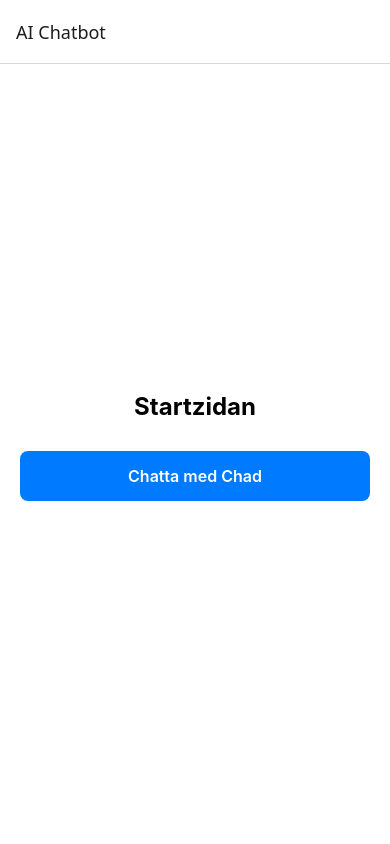
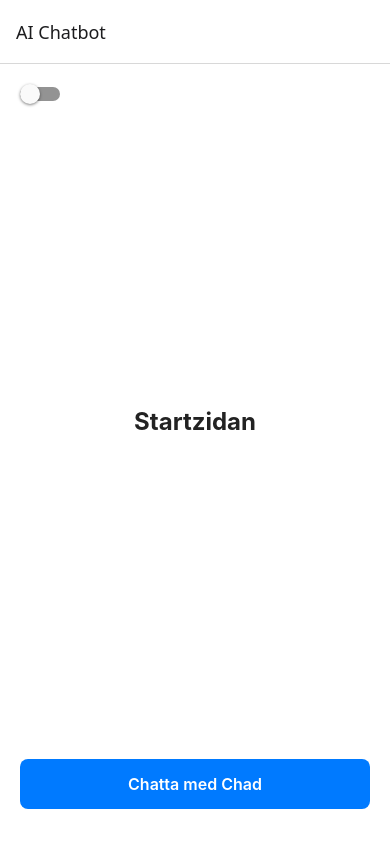
Before and after one commit to anton-jj/chatbot, a React Native app: screen /Start in a window 390 px wide. Built offline with nearby package versions, Linux system fonts and the light colour scheme; no server answers.

Commit message:
added theme switch and swapped some elements around

```diff
--- a/components/ChatBubble.tsx
+++ b/components/ChatBubble.tsx
@@ -1,18 +1,22 @@
-import { View, Text, StyleSheet } from "react-native";
+import { View, Text, StyleSheet, useColorScheme, Appearance, Switch, } from "react-native";
 import { UIMessage } from "../hooks/useChatHistory";
+
 
 type ChatBubbleProps = {
   message: UIMessage;
 }
 
 export default function ChatBubble({ message }: ChatBubbleProps) {
+    const colorScheme = useColorScheme();
+    const themeContainerStyle = colorScheme === 'light' ? styles.lightThemeOverlap : styles.darkThemeOverlap;
+
   if (message.sender === "user") {
     return (
       <View style={styles.wrapper}>
         <View style={styles.container}>
           <Text style={styles.text}>{message.message}</Text>
           <View style={styles.rightArrow} />
-          <View style={styles.rightArrowOverlap} />
+          <View style={[styles.rightArrowOverlap, themeContainerStyle]} />
         </View>
       </View>
     )
@@ -22,7 +26,7 @@ export default function ChatBubble({ message }: ChatBubbleProps) {
       <View style={styles.wrapperAi}>
         <View style={styles.containerAi}>
           <View style={styles.rightArrowAi} />
-          <View style={styles.rightArrowOverlapAi} />
+          <View style={[styles.rightArrowOverlapAi, themeContainerStyle]} />
           <Text style={styles.textAi}>{message.message}</Text>
         </View>
       </View>
@@ -34,7 +38,6 @@ export default function ChatBubble({ message }: ChatBubbleProps) {
 const styles = StyleSheet.create({
   wrapper: {
     flex: 1,
-    backgroundColor: "#fff",
     alignItems: "center",
     justifyContent: "center",
   },
@@ -63,18 +66,20 @@ const styles = StyleSheet.create({
   },
   rightArrowOverlap: {
     position: "absolute",
-    backgroundColor: "#fff",
     width: 20,
     height: 35,
     bottom: -6,
     borderBottomLeftRadius: 18,
     right: -20
   },
-
-
+  darkThemeOverlap: {
+    backgroundColor: "#222"
+  },
+  lightThemeOverlap: {
+    backgroundColor: "#fff"
+  },
   wrapperAi: {
     flex: 1,
-    backgroundColor: "#fff",
     alignItems: "center",
     justifyContent: "center",
   },
@@ -103,7 +108,6 @@ const styles = StyleSheet.create({
   },
   rightArrowOverlapAi: {
     position: "absolute",
-    backgroundColor: "#fff",
     width: 20,
     height: 35,
     bottom: -6,
--- a/screens/ChatScreen.tsx
+++ b/screens/ChatScreen.tsx
@@ -6,7 +6,11 @@ import {
   StyleSheet,
   Text,
   View,
+  useColorScheme,
+  Appearance,
+  Switch,
 } from "react-native";
+import { DarkTheme, DefaultTheme, ThemeProvider } from '@react-navigation/native';
 import { createChatBot } from "../Api";
 import { InputField } from "../components/InputField";
 import { ChatHistory } from "../components/ChatHistory";
@@ -15,8 +19,12 @@ import { useEffect } from "react";
 import { ChatHistoryProvider, useChatHistory } from "../hooks/useChatHistory";
 
 
+
 export default function ChatScreen() {
   const { setBot } = useChatHistory();
+  const colorScheme = useColorScheme();
+  const themeTextStyle = colorScheme === 'light' ? styles.lightThemeText : styles.darkThemeText;
+  const themeContainerStyle = colorScheme === 'light' ? styles.lightContainer : styles.darkContainer;
 
   useEffect(() => {
     const bot1 = createChatBot(
@@ -35,16 +43,17 @@ export default function ChatScreen() {
 
     <KeyboardAvoidingView
       behavior={Platform.OS === "ios" ? "padding" : "height"}
-      style={styles.container}
-    >
+      style={[styles.container, themeContainerStyle]}>
       <SafeAreaView>
-        <ScrollView style={styles.scrollView}>
-          <ChatHistory></ChatHistory>
-        </ScrollView>
-        <View style={styles.container}>
-          <InputField />
-          <StatusBar style="auto" />
-        </View>
+        <ThemeProvider value={colorScheme=== 'dark' ? DarkTheme : DefaultTheme}>
+          <ScrollView style={[styles.scrollView, themeContainerStyle]}>
+            <ChatHistory></ChatHistory>
+          </ScrollView>
+          <View style={[styles.container, themeContainerStyle]}>
+            <InputField />
+            <StatusBar style="auto" />
+          </View>
+        </ThemeProvider>
       </SafeAreaView>
     </KeyboardAvoidingView>
 
@@ -53,21 +62,28 @@ export default function ChatScreen() {
 const styles = StyleSheet.create({
   container: {
     flex: 1,
-    backgroundColor: "#fff",
     alignItems: "center",
     justifyContent: "center",
     marginTop: -1,
-    borderTopLeftRadius: 25,
-    borderTopRightRadius: 25,
+  },
+    lightContainer: {
+    backgroundColor: '#fff',
+  },
+  darkContainer: {
+    backgroundColor: '#222',
+  },
+    lightThemeText: {
+    color: '#222',
+  },
+  darkThemeText: {
+    color: '#fff',
   },
   keyboardAvoid: {
     flex: 1,
-    backgroundColor: "#fff",
     alignItems: "center",
     justifyContent: "center",
   },
   scrollView: {
-    backgroundColor: "#fff",
     width: "100%",
     height: "100%",
     marginBottom: 60,
--- a/screens/StartPage.tsx
+++ b/screens/StartPage.tsx
@@ -1,9 +1,10 @@
 
-import { View, Text, Pressable, StyleSheet} from "react-native";
+import { View, Text, Pressable, StyleSheet, useColorScheme, Appearance, Switch,} from "react-native";
 import { Link } from 'expo-router';
 import { RootStackParamList } from "../App";
 import { NativeStackNavigationProp } from "@react-navigation/native-stack";
 import { useNavigation } from "@react-navigation/native";
+import { StatusBar } from 'expo-status-bar';
 
 
 
@@ -12,13 +13,21 @@ type NavigationProp = NativeStackNavigationProp<RootStackParamList,"Start">;
 
 
 export default function Startpage(){
-
+  const colorScheme = useColorScheme();
+  const themeTextStyle = colorScheme === 'light' ? styles.lightThemeText : styles.darkThemeText;
+  const themeContainerStyle = colorScheme === 'light' ? styles.lightContainer : styles.darkContainer;
   const navigation = useNavigation<NavigationProp>();
 
   return(
-        <View style={styles.container}>
+        <View style={[styles.container, themeContainerStyle]}>
+          <View style={styles.switchHolder}>
+            <Switch value={colorScheme==='dark'} style={styles.switchButton}
+                  onChange={() => {
+              Appearance.setColorScheme(colorScheme==='dark' ? 'light' : 'dark')
+            }}/>
+          </View>
 
-            <Text style={styles.title}>Startzidan</Text>
+            <Text style={[styles.title, themeTextStyle]}>Startzidan</Text>
 
 
             <Pressable style={styles.button}
@@ -26,7 +35,7 @@ export default function Startpage(){
 
                 <Text style={styles.buttonText}>Chatta med Chad</Text>
             </Pressable>
-
+            <StatusBar/>
 
 
         </View>
@@ -34,19 +43,32 @@ export default function Startpage(){
 }
 
 const styles = StyleSheet.create({
-    container: {
+  container: {
     flex: 1,
     justifyContent: 'center',
     padding: 20,
+  },
+  lightContainer: {
     backgroundColor: '#fff',
   },
+  darkContainer: {
+    backgroundColor: '#222',
+  },
+    lightThemeText: {
+    color: '#222',
+  },
+  darkThemeText: {
+    color: '#fff',
+  },
   title: {
+    flex: 1,
     fontSize: 24,
     marginBottom: 30,
     textAlign: 'center',
     fontWeight: 'bold',
   },
   button: {
+    justifyContent: "center",
     padding: 15,
     backgroundColor: '#007AFF',
     borderRadius: 8,
@@ -58,4 +80,10 @@ const styles = StyleSheet.create({
     fontSize: 16,
     fontWeight: '600',
   },
+  switchHolder: {
+    flex: 1,
+  },
+  switchButton: {
+
+  },
 });
```
Also changed, not shown: 1 other file (tests, documents, lock files or other folders).
